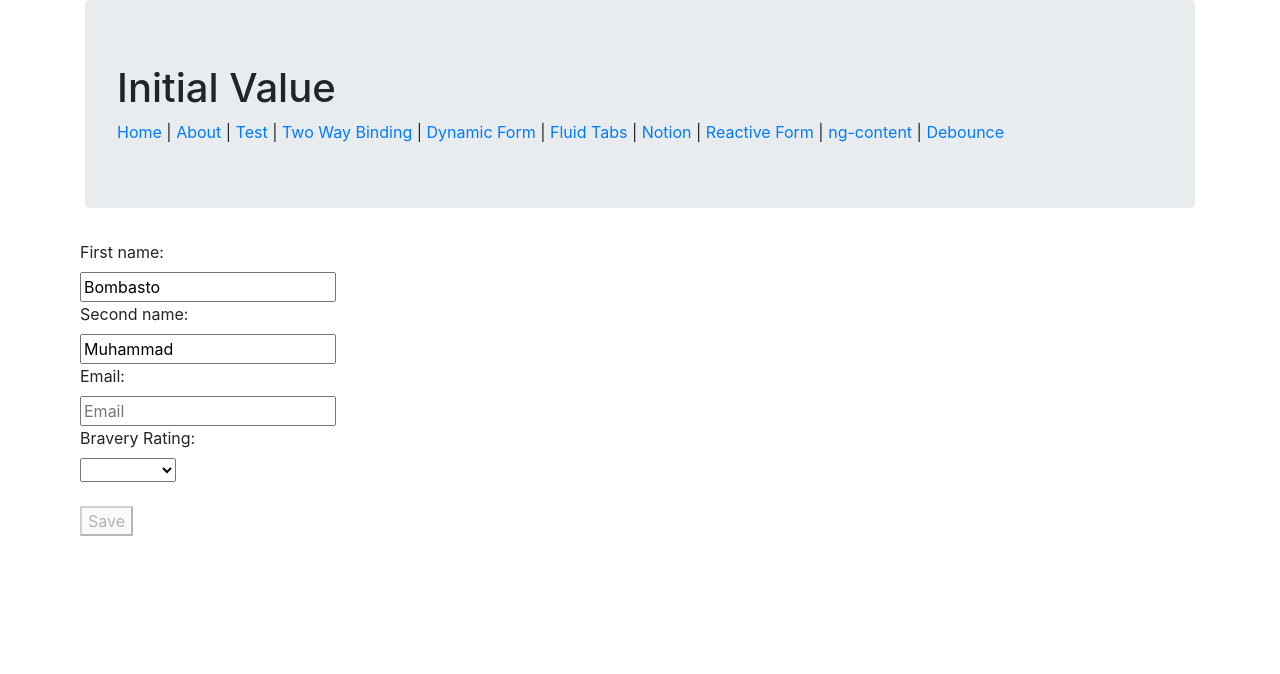
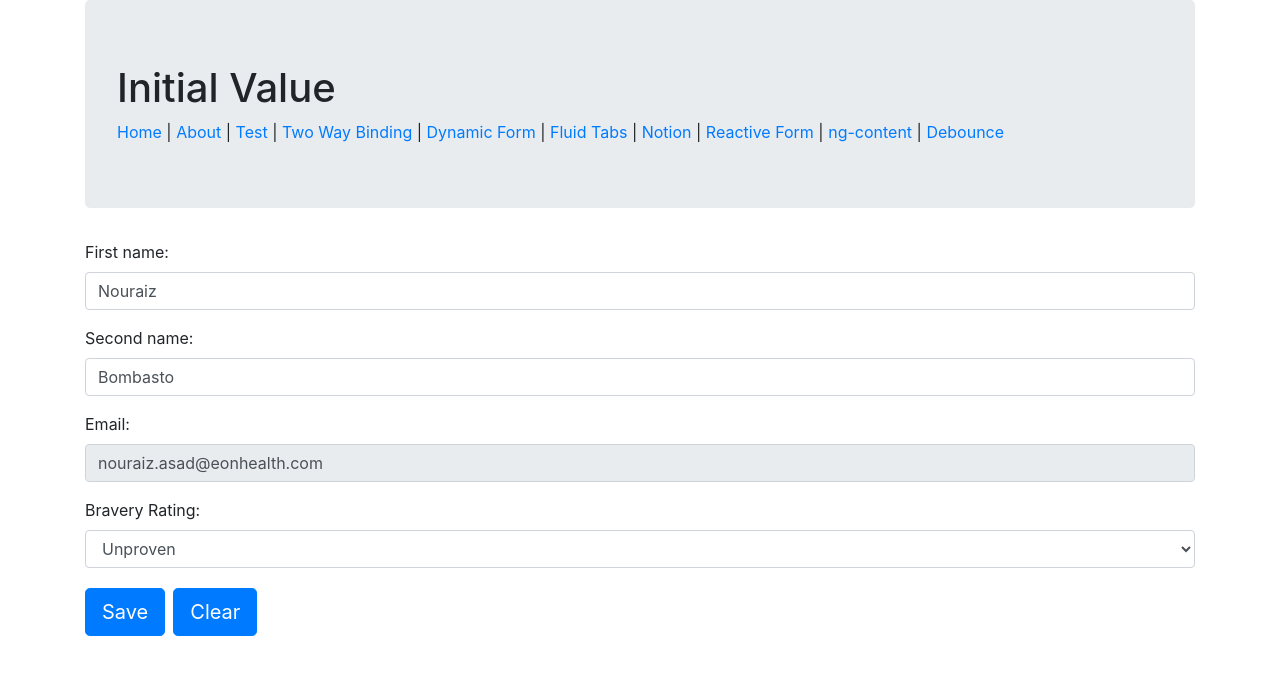
Before and after one commit to na-95/angular-practice, an Angular app: page /dynamic-form in a window 1280 px wide. Shown: the top 674 px of the page. Built offline with nearby package versions, Linux system fonts and the light colour scheme.

Commit message:
form component optimizations

```diff
--- a/src/app/components/dynamic-form-page/dynamic-form-page.component.html
+++ b/src/app/components/dynamic-form-page/dynamic-form-page.component.html
@@ -4,5 +4,5 @@
         (formValueEmitter)="onSubmit($event)">
     </app-form>
 
-    <div *ngIf="emittedFormValue"><pre>{{emittedFormValue | json}}</pre></div>
+    <div class="mt-2" *ngIf="emittedFormValue"><pre>{{emittedFormValue | json}}</pre></div>
 </div>
--- a/src/app/components/dynamic-form-page/dynamic-form-page.component.ts
+++ b/src/app/components/dynamic-form-page/dynamic-form-page.component.ts
@@ -9,18 +9,16 @@ import { ControlsService } from 'src/app/services/controls.service';
 export class DynamicFormPageComponent {
 
   controls: any[] = [];
-  emittedFormValue: {};
+  emittedFormValue: {} = null;
 
   constructor(controlsService: ControlsService) {
-    this.controls = controlsService.getNewControls();
-
-    // setTimeout(() => {
-    //   this.controls = controlsService.getNewControls();
-    // }, 3000);
+    this.controls = controlsService.getUpdatedControls();
+    // setTimeout(() => this.controls = controlsService.getUpdatedControls(), 3000);
   }
 
   onSubmit(formValue: {}): void {
     this.emittedFormValue = formValue;
+    setTimeout(() => this.emittedFormValue = null, 5000);
   }
 
 }
--- a/src/app/components/form-control/form-control.component.html
+++ b/src/app/components/form-control/form-control.component.html
@@ -1,22 +1,41 @@
 <ng-container [formGroup]="form">
-    <div [ngSwitch]="control.controlType">
+    <div class="form-group" [ngSwitch]="control.controlType">
 
         <!-- label -->
         <label [attr.for]="control.key">{{control.label}}:</label>
 
         <!-- control - switchcases -->
         <div>
-            <input *ngSwitchCase="'textbox'" [id]="control.key" [placeholder]="control.placeholder" [formControlName]="control.key" [type]="control.type">
+            <input
+                *ngSwitchCase="'textbox'"
+                [id]="control.key"
+                [placeholder]="control.placeholder"
+                [formControlName]="control.key"
+                class="form-control"
+                [type]="control.type">
 
-            <select *ngSwitchCase="'dropdown'" [id]="control.key" [formControlName]="control.key">
+            <select
+                *ngSwitchCase="'dropdown'"
+                [id]="control.key"
+                class="form-control"
+                [formControlName]="control.key">
+                <option [ngValue]="null">Select Option</option>
                 <option *ngFor="let opt of control.options" [value]="opt.key">{{opt.value}}</option>
             </select>
         </div>
 
-        <!-- error message -->
-        <div class="errorMessage" *ngIf="form.controls[control.key].touched && !form.controls[control.key].valid">
-            {{control.label}} is required
-        </div>
+        <!-- error messages -->
+        <small class="text-danger" *ngIf="isTouched && !isValid">
+            <div *ngIf="controlErrors && controlErrors['required']">
+                {{control.label}} is required.
+            </div>
+            <div *ngIf="controlErrors && controlErrors['minlength']">
+                {{control.label}} must be at least 4 characters long.
+            </div>
+            <div *ngIf="controlErrors && controlErrors['email']">
+                {{control.label}} must be a valid email.
+            </div>
+        </small>
 
     </div>
 </ng-container>
--- a/src/app/components/form-control/form-control.component.ts
+++ b/src/app/components/form-control/form-control.component.ts
@@ -8,10 +8,9 @@ import { FormGroup } from '@angular/forms';
 })
 export class FormControlComponent {
 
-  constructor() { }
-
+  @Input() form: FormGroup;
   @Input() control: any;
-  @Input() form: FormGroup;
   get isValid() { return this.form.controls[this.control.key].valid; }
   get isTouched() { return this.form.controls[this.control.key].touched; }
+  get controlErrors() { return this.form.controls[this.control.key].errors; }
 }
--- a/src/app/components/form/form.component.html
+++ b/src/app/components/form/form.component.html
@@ -1,16 +1,13 @@
 <div>
     <form (ngSubmit)="emitFormValue()" [formGroup]="form">
 
-        <div *ngFor="let control of controls" class="form-row">
+        <div *ngFor="let control of controls">
             <app-form-control [control]="control" [form]="form"></app-form-control>
         </div>
 
-        <br />
+        <button class="mt-1 btn btn-lg btn-primary" type="submit" [disabled]="!form.valid">Save</button>
 
-        <!-- submit button -->
-        <div class="form-row">
-            <button type="submit" [disabled]="!form.valid">Save</button>
-        </div>
+        <button type="button" (click)="resetForm()" class="ml-2 mt-1 btn btn-lg btn-primary">Clear</button>
+
     </form>
-
 </div>
--- a/src/app/components/form/form.component.ts
+++ b/src/app/components/form/form.component.ts
@@ -1,5 +1,6 @@
 import { Component, EventEmitter, Input, OnChanges, OnInit, Output, SimpleChanges } from '@angular/core';
-import { FormControl, FormGroup, Validators } from '@angular/forms';
+import { FormControl, FormGroup, ValidatorFn, Validators } from '@angular/forms';
+import { FormControlBase } from 'src/app/form-control-classes/FormControlBase';
 
 @Component({
   selector: 'app-form',
@@ -13,23 +14,47 @@ export class FormComponent implements OnChanges {
   @Output() formValueEmitter = new EventEmitter<any>();
 
   ngOnChanges(changes: SimpleChanges): void {
-    if(changes.controls){
-      changes.controls.currentValue.forEach(control => {
+    const { controls } = changes;
+
+    if(controls){
+      const { currentValue, previousValue, firstChange} = controls;
+      currentValue.forEach((control: FormControlBase<any>) => {
         this.form.addControl(
           control.key,
           new FormControl({
               value: control.value || control.defaultValue || null,
               disabled: control.disabled,
             },
-            control.required && Validators.required
+            this.getValidators(control)
           )
         )
       });
     }
   }
 
-  emitFormValue() {
-    this.formValueEmitter.emit(this.form.value);
+  getValidators(control: FormControlBase<any>): ValidatorFn[] {
+    const validators = [];
+
+    if(control.required)
+      validators.push(Validators.required);
+
+    if(control.type === 'email')
+      validators.push(Validators.email);
+
+    return validators as ValidatorFn[];
   }
 
+  emitFormValue() {
+    this.formValueEmitter.emit(this.form.getRawValue());
+  }
+
+  resetForm(): void {
+    const disabledControls = {};
+    for(let control in this.form.controls){
+      if (this.form.controls[control].status.toLowerCase() === 'disabled')
+        disabledControls[control] = this.form.controls[control].value;
+    }
+
+    this.form.reset(disabledControls)
+  }
 }
--- a/src/app/form-control-classes/FormControlBase.ts
+++ b/src/app/form-control-classes/FormControlBase.ts
@@ -1,5 +1,7 @@
 export class FormControlBase<T> {
     value: T | undefined;
+    defaultValue?: T | undefined;
+    disabled?: boolean;
     placeholder: string;
     key: string;
     label: string;
@@ -11,6 +13,8 @@ export class FormControlBase<T> {
 
     constructor(options: {
         value?: T;
+        defaultValue?: T,
+        disabled?: boolean,
         placeholder?: string;
         key?: string;
         label?: string;
@@ -21,6 +25,8 @@ export class FormControlBase<T> {
         options?: { key: string, value: string }[];
     } = {}) {
         this.value = options.value;
+        this.defaultValue = options.defaultValue;
+        this.disabled = options.disabled;
         this.placeholder = options.placeholder;
         this.key = options.key || '';
         this.label = options.label || '';
--- a/src/app/services/controls.service.ts
+++ b/src/app/services/controls.service.ts
@@ -43,7 +43,7 @@ export class ControlsService {
 
   }
 
-  getNewControls(): FormControlBase<any>[] {
+  getUpdatedControls(): FormControlBase<any>[] {
 
     let controls: FormControlBase<any>[] = [
       new DropdownControl(
@@ -56,6 +56,7 @@ export class ControlsService {
             { key: 'good', value: 'Good' },
             { key: 'unproven', value: 'Unproven' }
           ],
+          value: 'unproven',
           order: 3,
           controlType: 'dropdown'
         }
@@ -66,7 +67,7 @@ export class ControlsService {
           key: 'firstName',
           placeholder: 'First Name',
           label: 'First name',
-          value: 'Bombasto',
+          value: 'Nouraiz',
           required: true,
           order: 1,
           controlType: 'textbox'
@@ -78,7 +79,7 @@ export class ControlsService {
           key: 'secondName',
           placeholder: 'Second Name',
           label: 'Second name',
-          value: 'Muhammad',
+          value: 'Bombasto',
           required: true,
           order: 1,
           controlType: 'textbox'
@@ -90,6 +91,8 @@ export class ControlsService {
           key: 'emailAddress',
           placeholder: 'Email',
           label: 'Email',
+          value: 'nouraiz.asad@eonhealth.com',
+          disabled: true,
           type: 'email',
           required: true,
           order: 2,
```
